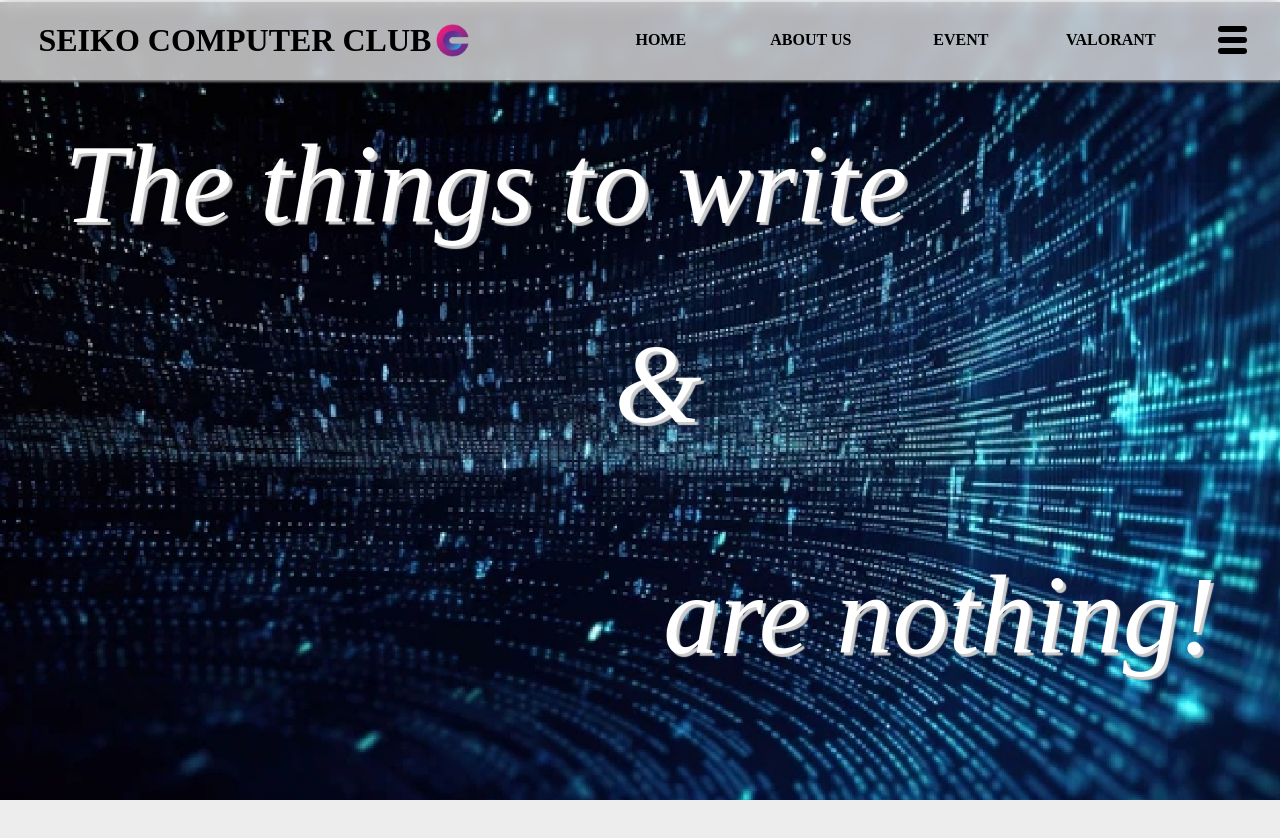
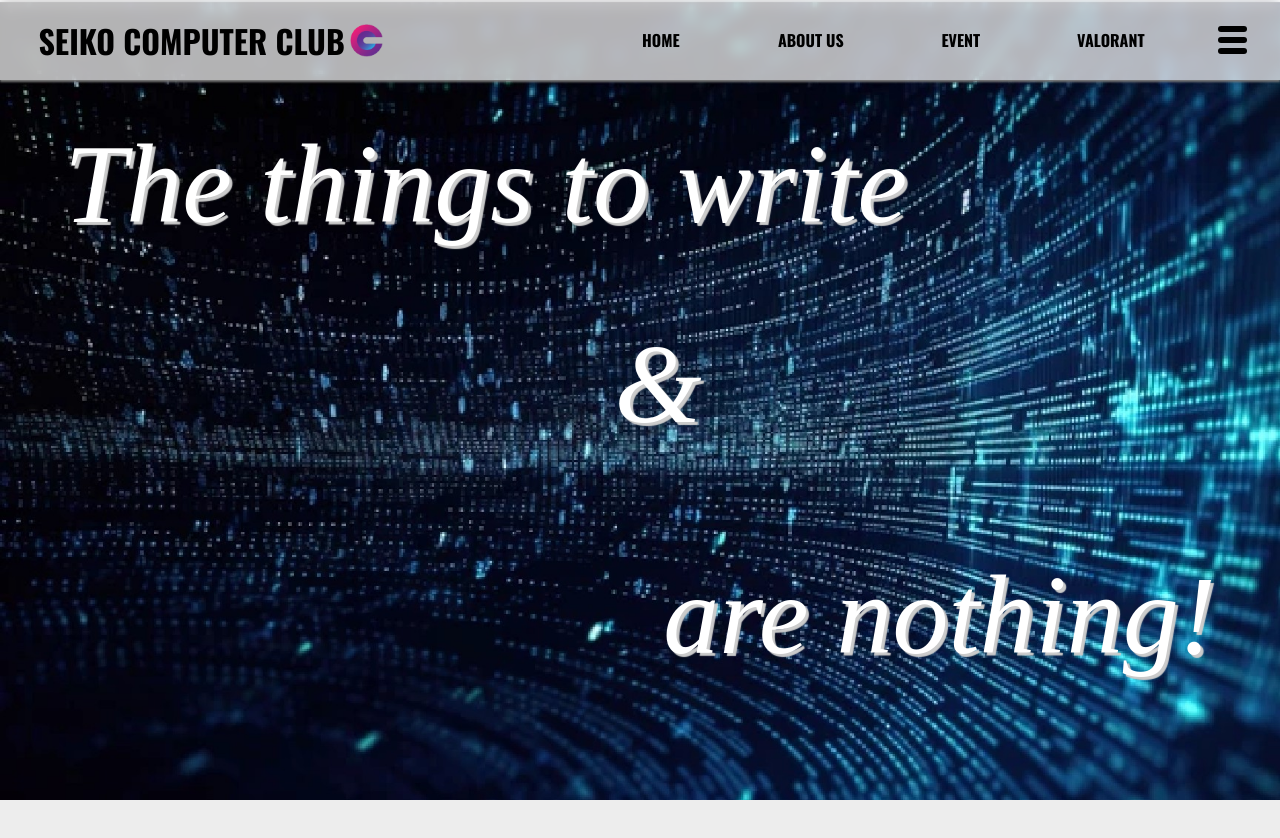
Before and after one commit to lineside0418/comb_hp, a plain HTML site: page index.html in a window 1280 px wide. Shown: the top 838 px of the page. Drawn offline with Linux system fonts and the light colour scheme.

Commit message:
change font

```diff
--- a/css/style.css
+++ b/css/style.css
@@ -1,4 +1,8 @@
 @charset "utf-8";
+@font-face {
+    font-family: oswald;
+    src: url(/fonts/Oswald-VariableFont_wght.ttf);
+}
 
 body{
     margin: 0;
@@ -12,7 +16,6 @@ header{
     display: flex;
     align-items: center;
     font-family: "oswald";
-    src: url("../fonts/Oswald-VariableFont_wght.ttf") format("truetype");
     z-index: 1;
     backdrop-filter: blur(7px);
     white-space:nowrap;
```
